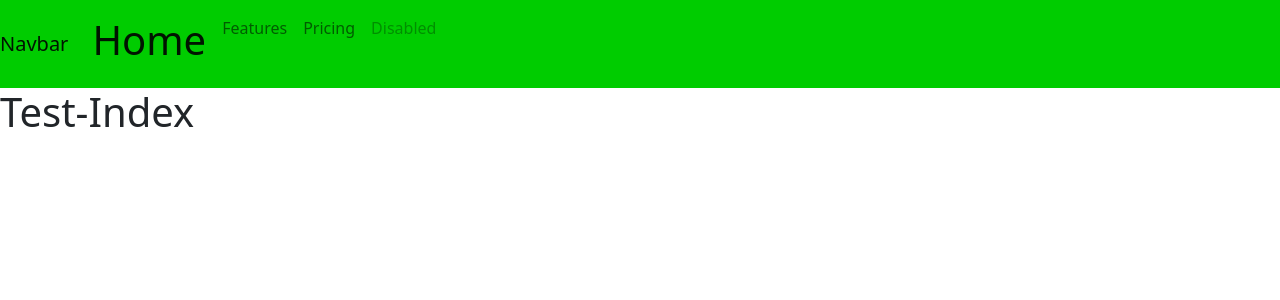
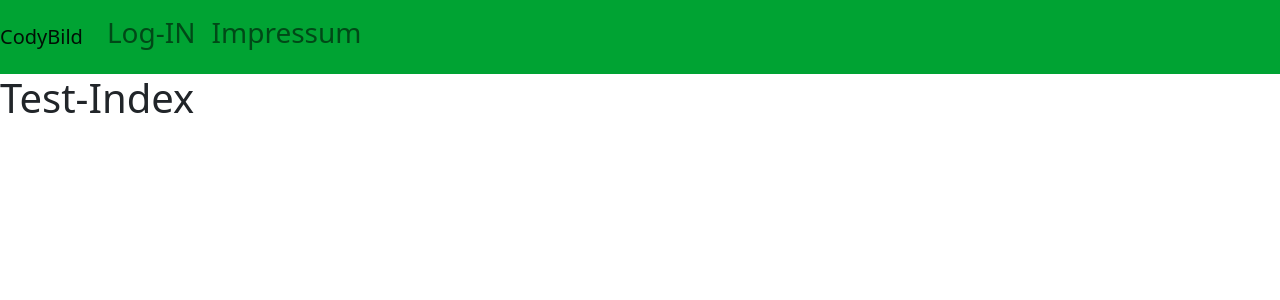
Before and after one commit to H4ppyH4ckin9/CodyKoalaProject, a PHP site: page / in a window 1280 px wide. Shown: the top 300 px of the page. Run offline with PHP 8.4, Linux system fonts and the light colour scheme.

Commit message:
update navbar

```diff
--- a/navbar.php
+++ b/navbar.php
@@ -1,14 +1,13 @@
-<nav class="navbar navbar-expand-lg navbar-light" style="background-color:#00CC00;">
-  <a class="navbar-brand" href="#">Navbar</a>
+<nav class="navbar navbar-expand-lg navbar-light" style="background-color:#00A333;">
+  <a class="navbar-brand" href="#">CodyBild</a>
   <button class="navbar-toggler" type="button" data-toggle="collapse" data-target="#navbarNavAltMarkup" aria-controls="navbarNavAltMarkup" aria-expanded="false" aria-label="Toggle navigation">
     <span class="navbar-toggler-icon"></span>
   </button>
   <div class="collapse navbar-collapse" id="navbarNavAltMarkup">
     <div class="navbar-nav">
-      <a class="nav-item nav-link active" href="#"><h1>Home</h1></a>
-      <a class="nav-item nav-link" href="#">Features</a>
-      <a class="nav-item nav-link" href="#">Pricing</a>
-      <a class="nav-item nav-link disabled" href="#">Disabled</a>
+      <a class="nav-item nav-link " href="#"><h3>Log-IN</h3></a>
+      <a class="nav-item nav-link " href="#"><h3>Impressum</h3></a>
+
     </div>
   </div>
 </nav>
```
